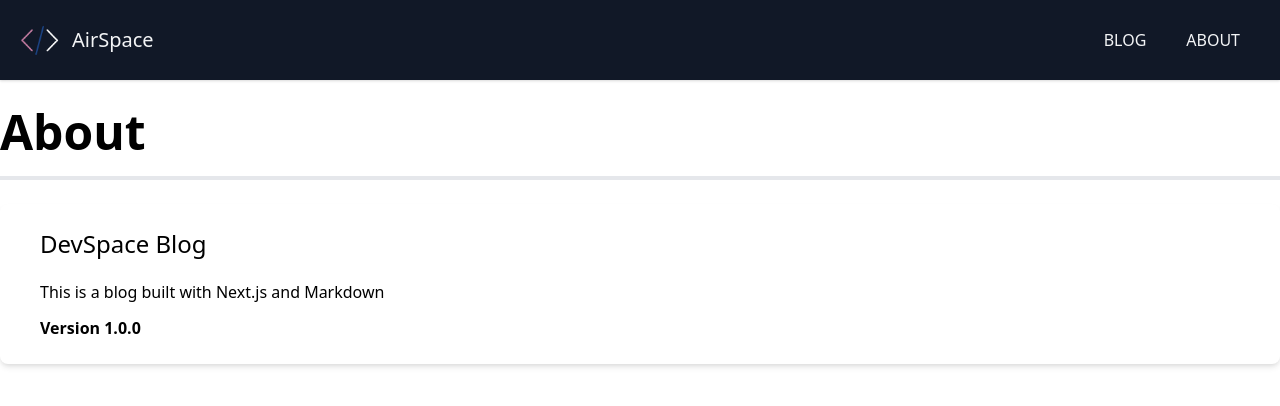
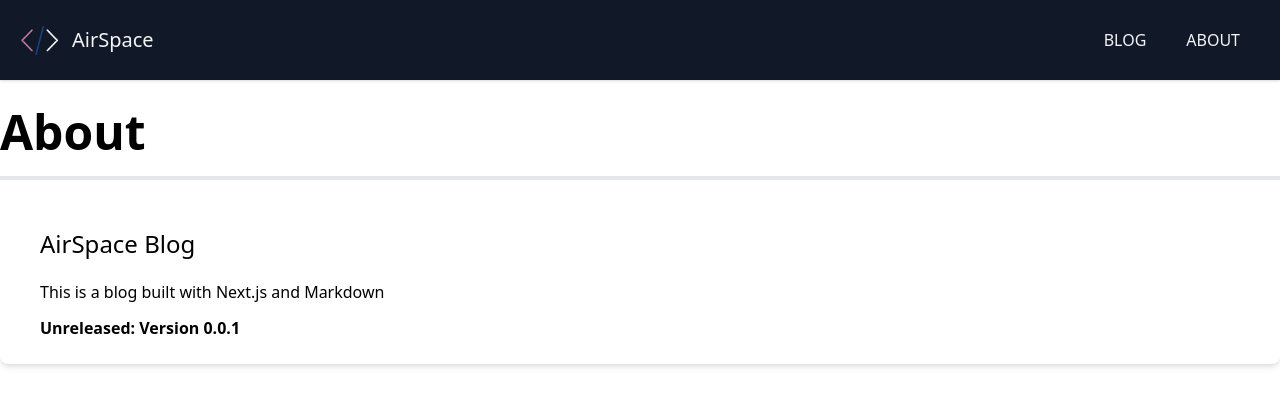
Before and after one commit to ChrisAchinga/article-list-template, a Next.js app: page /about in a window 1280 px wide. Shown: the top 406 px of the page. Built offline with nearby package versions, Linux system fonts and the light colour scheme.

Commit message:
page name

```diff
--- a/layout/Layout.js
+++ b/layout/Layout.js
@@ -22,7 +22,7 @@
 export default Layout
 
 Layout.defaultProps = {
-  title: 'The DevSpace Blog',
+  title: 'AirSpace | Aviation Blog',
   keywords: 'Aviation, Airbus, Boeing, Airlines, Airports, Air Travel',
   description: 'Aviation Blog Website, with articles on Airlines and Aircraft types, and commercial air travel',
 }
--- a/pages/404.js
+++ b/pages/404.js
@@ -4,7 +4,7 @@
 
 export default function NotFoundPage() {
   return (
-    <Layout title='Page Not Found'>
+    <Layout title='Flight Not Found'>
       <div className='flex flex-col items-center mt-20'>
         <Image
           src='/images/logo.png'
@@ -16,7 +16,7 @@
         <h1 className='text-6xl my-5'>Daaang!</h1>
 
         <h2 className='text-4xl text-gray-400 mb-5'>
-          This page does not exist
+          This flight does not exist
         </h2>
       </div>
     </Layout>
--- a/pages/about.js
+++ b/pages/about.js
@@ -2,16 +2,16 @@
 
 export default function AboutPage() {
   return (
-    <Layout title='About DevSpace'>
+    <Layout title='About AirSpace'>
       <h1 className='text-5xl border-b-4 pb-5 font-bold'>About</h1>
 
       <div className='bg-white shadow-md rounded-lg px-10 py-6 mt-6'>
-        <h3 className='text-2xl mb-5'>DevSpace Blog</h3>
+        <h3 className='text-2xl mb-5'>AirSpace Blog</h3>
 
         <p className='mb-3'>This is a blog built with Next.js and Markdown</p>
 
         <p>
-          <span className='font-bold'>Version 1.0.0</span>
+          <span className='font-bold'>Unreleased: Version 0.0.1</span>
         </p>
       </div>
     </Layout>
```
